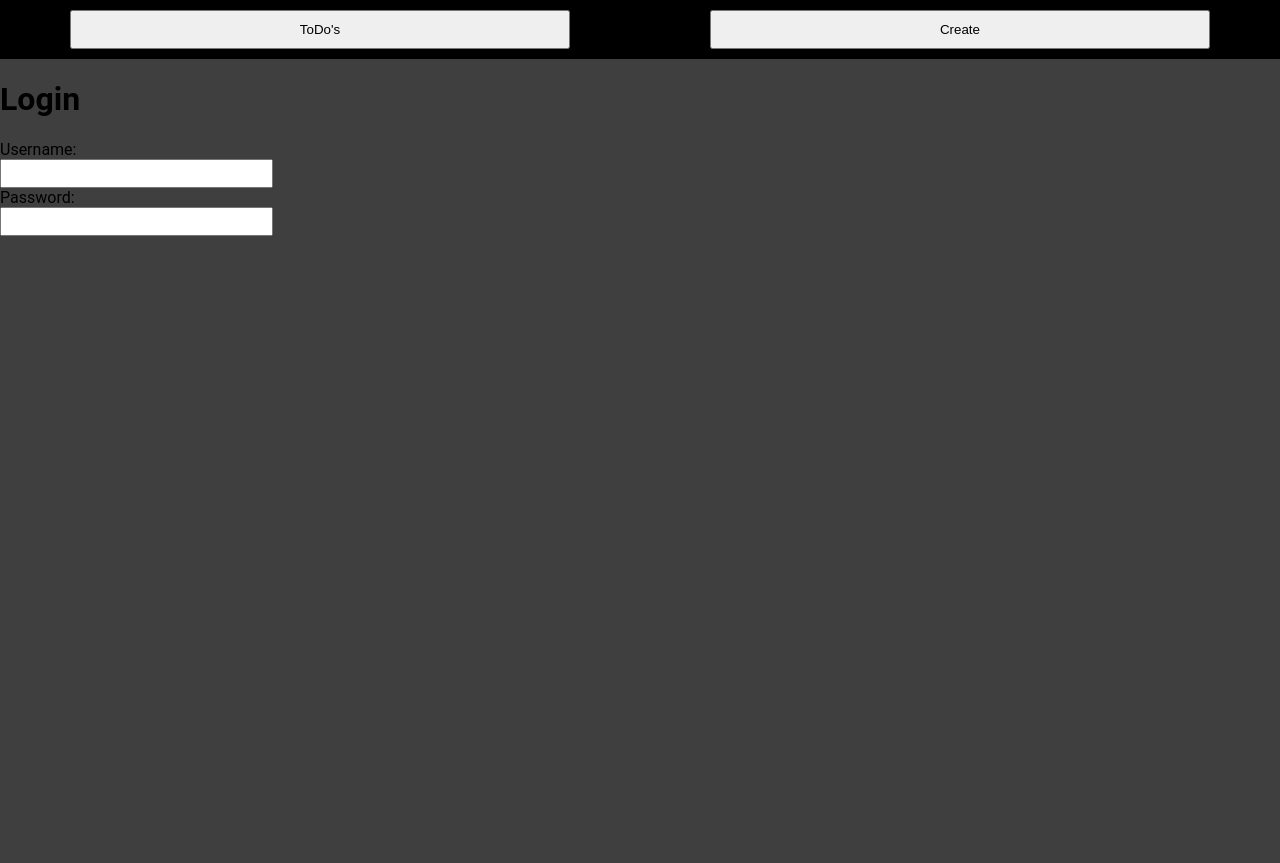
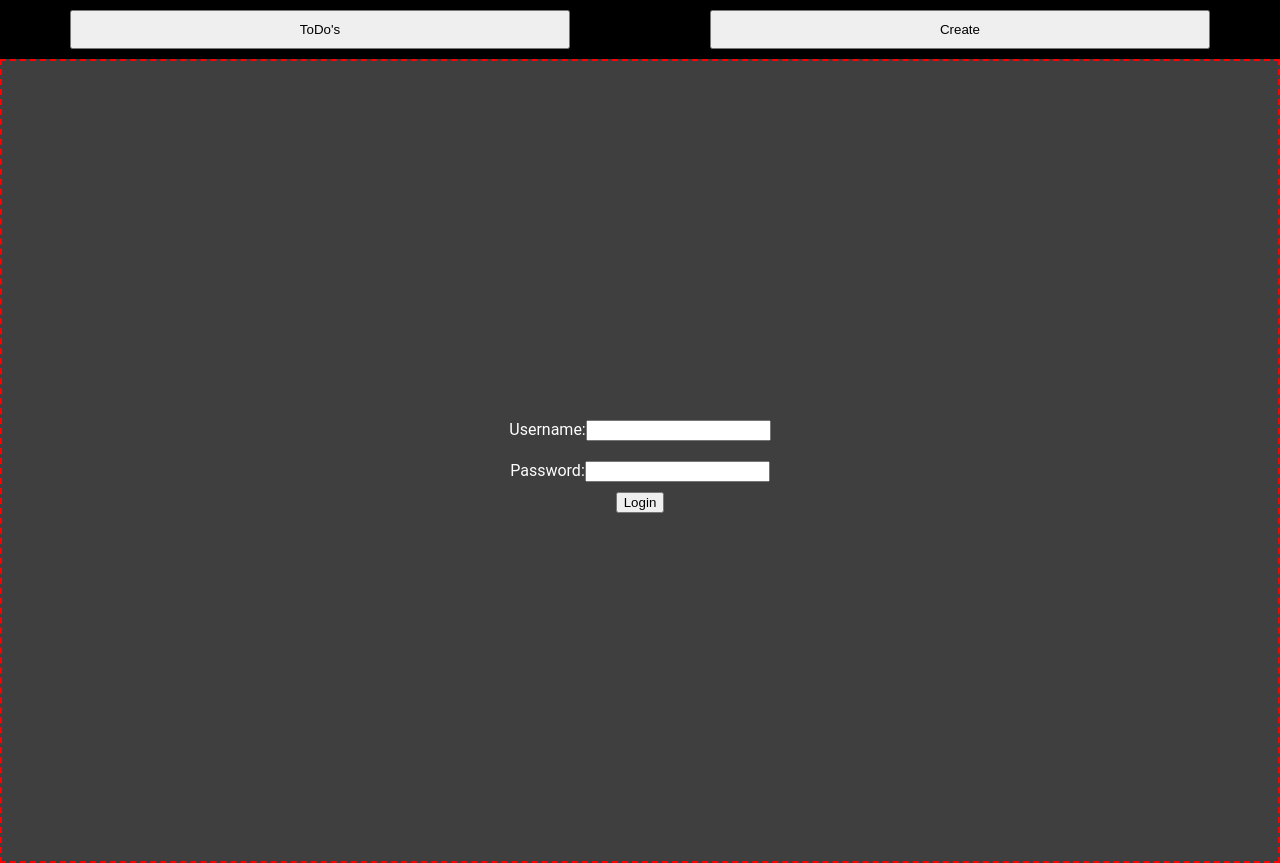
Before and after one commit to TheHeartstriker/ToDoApp, a React (Vite) app in the folder client/ToDoApp/: page /login in a window 1280 px wide. Before the commit the page ends 800 px from the top, so only its background shows below. Built offline with nearby package versions, Linux system fonts and the light colour scheme.

Commit message:
Added login to backend
Added the login to backend need to add a sign up page before anything else can really be done for login related stuff

```diff
--- a/client/ToDoApp/src/Login.jsx
+++ b/client/ToDoApp/src/Login.jsx
@@ -1,17 +1,60 @@
 import { useState } from "react";
 
 function Login() {
+  const [username, setUsername] = useState("");
+  const [password, setPassword] = useState("");
+
+  const handleUsernameChange = (event) => {
+    setUsername(event.target.value);
+  };
+
+  const handlePasswordChange = (event) => {
+    setPassword(event.target.value);
+  };
+
+  const handleLogin = () => {
+    const options = {
+      method: "POST",
+      headers: {
+        "Content-Type": "application/json",
+      },
+      body: JSON.stringify({ username: username, password: password }),
+    };
+
+    fetch("http://localhost:5000/api/login", options)
+      .then((response) => response.text())
+      .then((responseData) => {
+        console.log("Response from server:", responseData);
+      })
+      .catch((error) => {
+        console.error("Error:", error);
+      });
+  };
+
   return (
     <>
       <div id="LoginContainer">
-        <h1>Login</h1>
-        <form>
-          <label for="username">Username:</label>
-          <input type="text" id="username" name="username"></input>
-
-          <label for="password">Password:</label>
-          <input type="password" id="password" name="password"></input>
-        </form>
+        <div className="input-group">
+          <label htmlFor="username">Username:</label>
+          <input
+            type="text"
+            id="username"
+            value={username}
+            onChange={handleUsernameChange}
+          />
+        </div>
+        <div className="input-group">
+          <label htmlFor="password">Password:</label>
+          <input
+            type="password"
+            id="password"
+            value={password}
+            onChange={handlePasswordChange}
+          />
+        </div>
+        <button id="login" onClick={handleLogin}>
+          Login
+        </button>
       </div>
     </>
   );
--- a/client/ToDoApp/src/NavLogin.css
+++ b/client/ToDoApp/src/NavLogin.css
@@ -12,21 +12,20 @@
   width: 500px;
 }
 
-#username {
-  position: relative;
-  display: flex;
-  align-items: center;
-  justify-content: center;
-
-  color: #ffffff;
-  font-size: 20px;
+#LoginContainer label,
+#LoginContainer input {
+  margin: 10px 0; /* Add vertical margin */
 }
 
-#password {
-  position: relative;
+#LoginContainer {
   display: flex;
-  align-items: center;
-  justify-content: center;
+  flex-direction: column;
+  align-items: center; /* Center items horizontally */
+  justify-content: center; /* Center items vertically */
+  height: 100vh; /* Full viewport height */
+  border: 2px dashed red; /* Debugging border */
+}
+
+.input-group {
   color: #ffffff;
-  font-size: 20px;
 }
--- a/client/ToDoApp/src/ToDoCreater.jsx
+++ b/client/ToDoApp/src/ToDoCreater.jsx
@@ -18,14 +18,15 @@ function ToDoCreater() {
   //creating multiple objects
   const addTask = (task, description) => {
     setTaskData((prevTaskData) => {
+      //Added to the local taskdata
+      const updatedTaskData = [...prevTaskData, newTask];
+
       //Given to the server
       const newTask = {
         Task: task,
         index: prevTaskData.length,
         Description: description,
       };
-      //Added to the local taskdata
-      const updatedTaskData = [...prevTaskData, newTask];
 
       const options = {
         method: "POST",
@@ -35,7 +36,7 @@ function ToDoCreater() {
         body: JSON.stringify(newTask),
       };
 
-      fetch("http://localhost:5000/api", options)
+      fetch("http://localhost:5000/api/createToDo", options)
         //Response checks
         .then((response) => response.text())
         .then((responseData) => {
```
Also changed, not shown: 1 other file (tests, documents, lock files or other folders).
